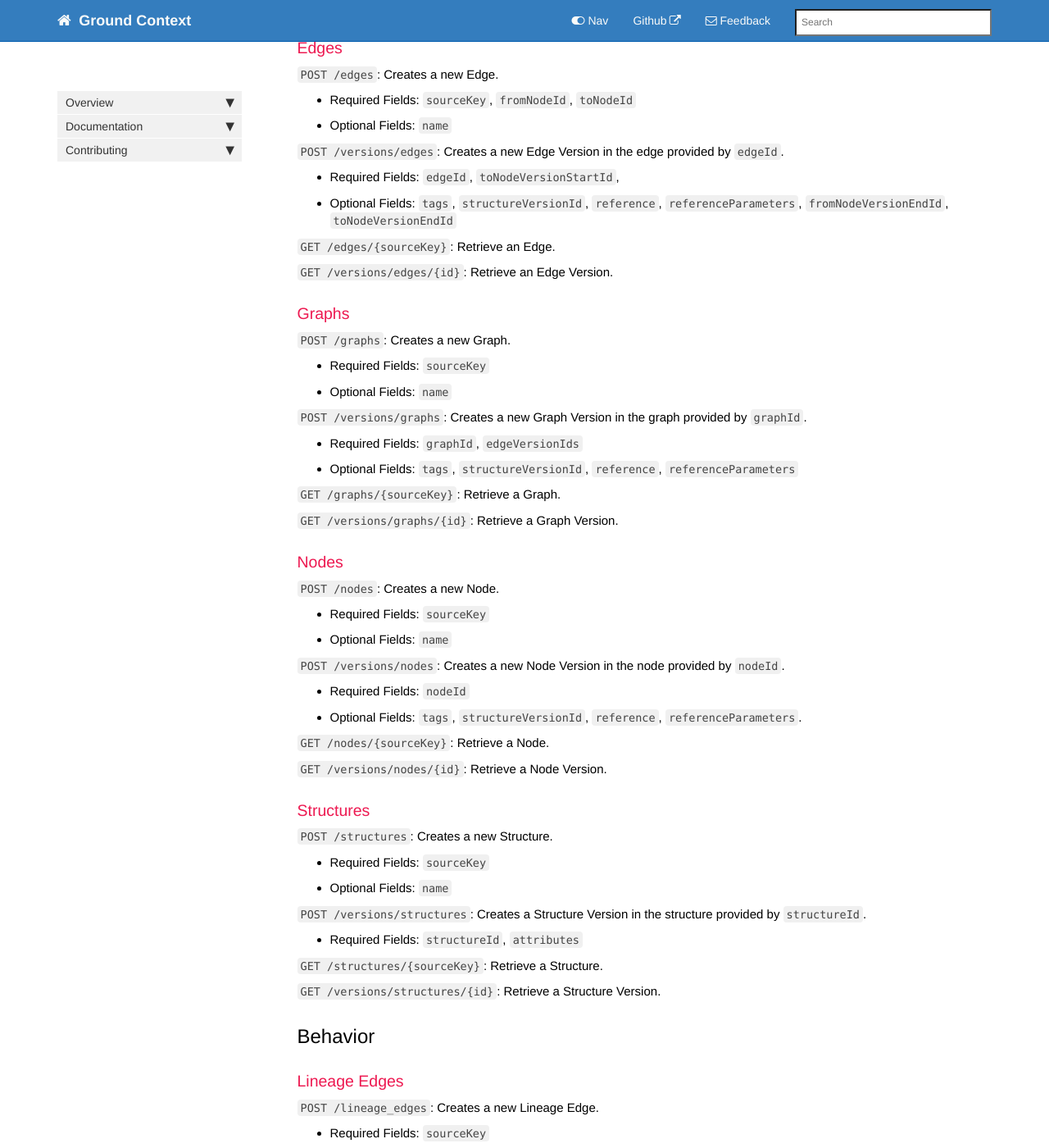
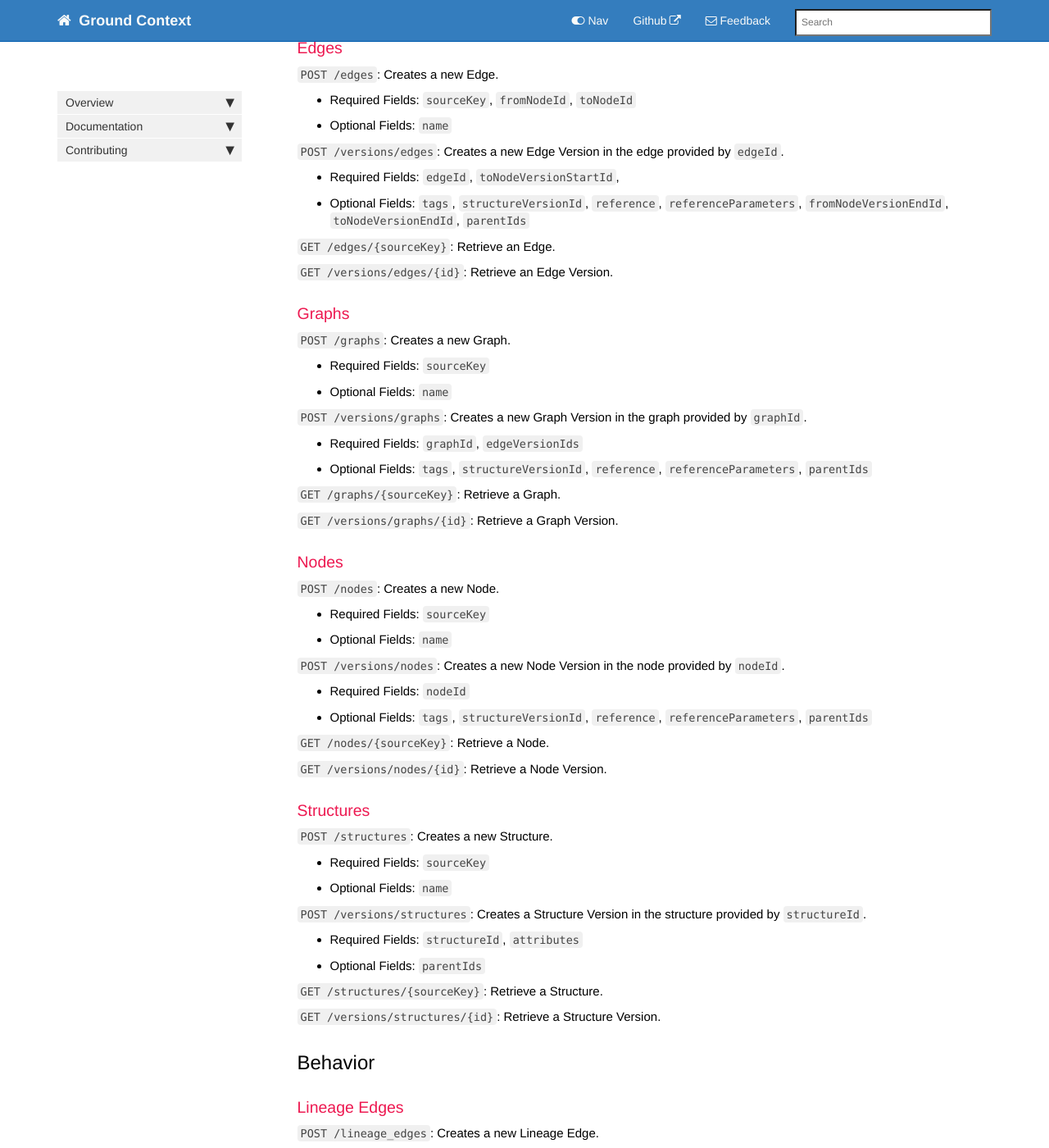
Before and after one commit to ground-context/wiki, a Jekyll site: the page built from pages/documentation/docs.md, in a window 1280 px wide and 1400 px high, scrolled down 450 px. Shown: the whole window at 82% size. Built offline with Jekyll 4.4.1, drawn with Linux system fonts in a browser that asks for light colours; nearby versions of some CDN libraries; comment, search, counter and statistics services are not loaded.

Commit message:
Add parents as optional field to versions

```diff
--- a/pages/documentation/docs.md
+++ b/pages/documentation/docs.md
@@ -18,7 +18,7 @@ folder: documentation
 `POST /versions/edges`: Creates a new Edge Version in the edge provided by `edgeId`.
 
   * Required Fields: `edgeId`, `toNodeVersionStartId`,
-  * Optional Fields: `tags`, `structureVersionId`, `reference`, `referenceParameters`, `fromNodeVersionEndId`, `toNodeVersionEndId`
+  * Optional Fields: `tags`, `structureVersionId`, `reference`, `referenceParameters`, `fromNodeVersionEndId`, `toNodeVersionEndId`, `parentIds`
 
 `GET /edges/{sourceKey}`: Retrieve an Edge.
 
@@ -34,7 +34,7 @@ folder: documentation
 `POST /versions/graphs`: Creates a new Graph Version in the graph provided by `graphId`.
 
   * Required Fields: `graphId`, `edgeVersionIds`
-  * Optional Fields: `tags`, `structureVersionId`, `reference`, `referenceParameters`
+  * Optional Fields: `tags`, `structureVersionId`, `reference`, `referenceParameters`, `parentIds`
 
 `GET /graphs/{sourceKey}`: Retrieve a Graph.
 
@@ -50,7 +50,7 @@ folder: documentation
 `POST /versions/nodes`: Creates a new Node Version in the node provided by `nodeId`.
 
   * Required Fields: `nodeId`
-  * Optional Fields: `tags`, `structureVersionId`, `reference`, `referenceParameters`.
+  * Optional Fields: `tags`, `structureVersionId`, `reference`, `referenceParameters`, `parentIds`
 
 `GET /nodes/{sourceKey}`: Retrieve a Node.
 
@@ -66,6 +66,7 @@ folder: documentation
 `POST /versions/structures`: Creates a Structure Version in the structure provided by `structureId`.
 
   * Required Fields: `structureId`, `attributes`
+  * Optional Fields: `parentIds`
 
 `GET /structures/{sourceKey}`: Retrieve a Structure.
 
@@ -83,7 +84,7 @@ folder: documentation
 `POST /versions/lineage_edges`: Creates a new Lineage Edge Version in the lineage edge provided by `lineageEdgeId`.
 
   * Required Fields: `lineageEdgeId`, `fromRichVersionId`, `toRichVersionid`,
-  * Optional Fields: `tags`, `structureVersionId`, `reference`, `referenceParameters`
+  * Optional Fields: `tags`, `structureVersionId`, `reference`, `referenceParameters`, `parentIds`
 
 `GET /edges/{sourceKey}`: Retrieve a Lineage Edge.
 
@@ -99,7 +100,7 @@ folder: documentation
 `POST /versions/lineage_graphs`: Creates a new Lineage Graph Version in the lineage graph provided by `lineageGraphId`.
 
   * Required Fields: `lineageGraphId`, `lineageEdgeVersionIds`
-  * Optional Fields: `tags`, `structureVersionId`, `reference`, `referenceParameters`
+  * Optional Fields: `tags`, `structureVersionId`, `reference`, `referenceParameters`, `parentIds`
 
 `GET /lineage_graphs/{sourceKey}`: Retrieve a Lineage Graph.
 
```
